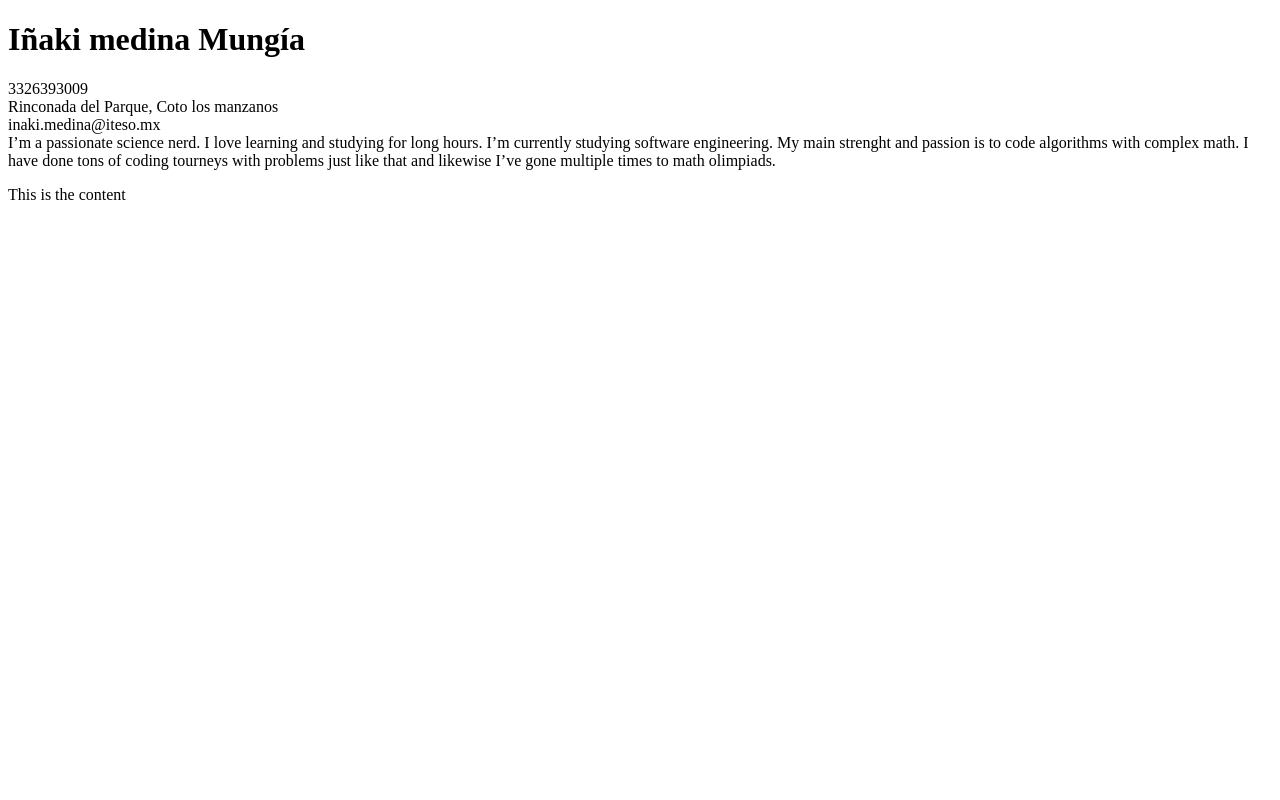
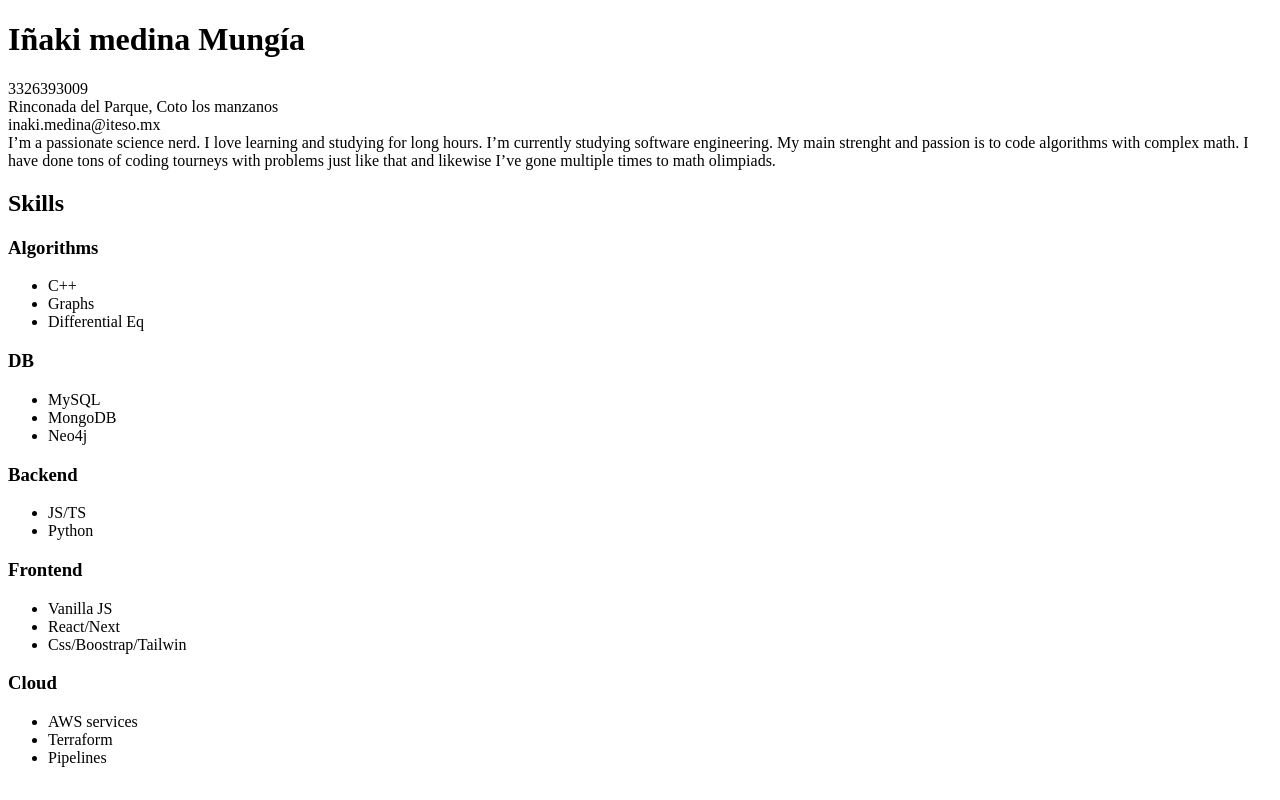
Before and after one commit to InakiMedina/git-workflow-practice, a React (Vite) app in the folder my-app/: page / in a window 1280 px wide. Built offline with nearby package versions, Linux system fonts and the light colour scheme.

Commit message:
feature: added content to content (5 skills)

```diff
--- a/my-app/src/Content.tsx
+++ b/my-app/src/Content.tsx
@@ -1,7 +1,36 @@
 function Content() {
 	return (
 		<>
-			<p>This is the content</p>
+			<h2>Skills</h2>
+			<h3>Algorithms</h3>
+			<ul>
+				<li>C++</li>
+				<li>Graphs</li>
+				<li>Differential Eq</li>
+			</ul>
+			<h3>DB</h3>
+			<ul>
+				<li>MySQL</li>
+				<li>MongoDB</li>
+				<li>Neo4j</li>
+			</ul>
+			<h3>Backend</h3>
+			<ul>
+				<li>JS/TS</li>
+				<li>Python</li>
+			</ul>
+			<h3>Frontend</h3>
+			<ul>
+				<li>Vanilla JS</li>
+				<li>React/Next</li>
+				<li>Css/Boostrap/Tailwin</li>
+			</ul>
+			<h3>Cloud</h3>
+			<ul>
+				<li>AWS services</li>
+				<li>Terraform</li>
+				<li>Pipelines</li>
+			</ul>
 		</>
 	)
 }
```
